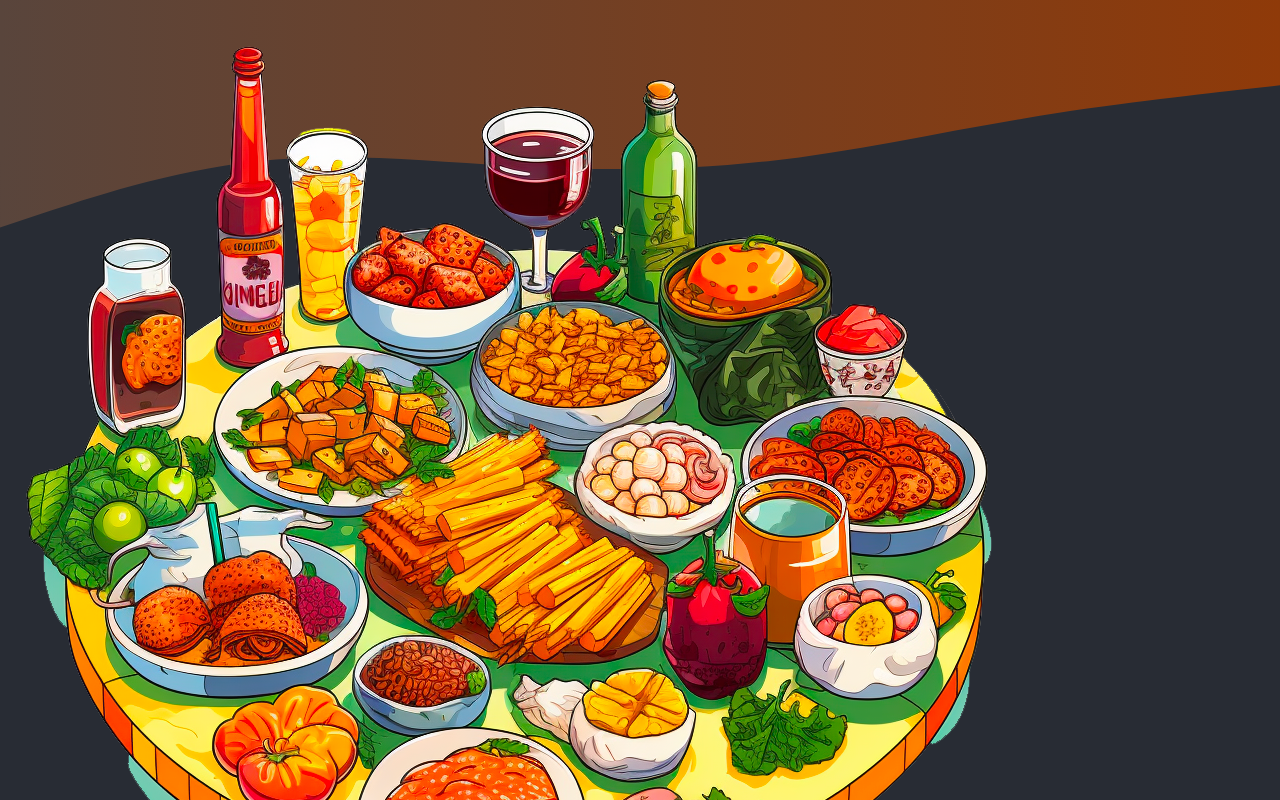
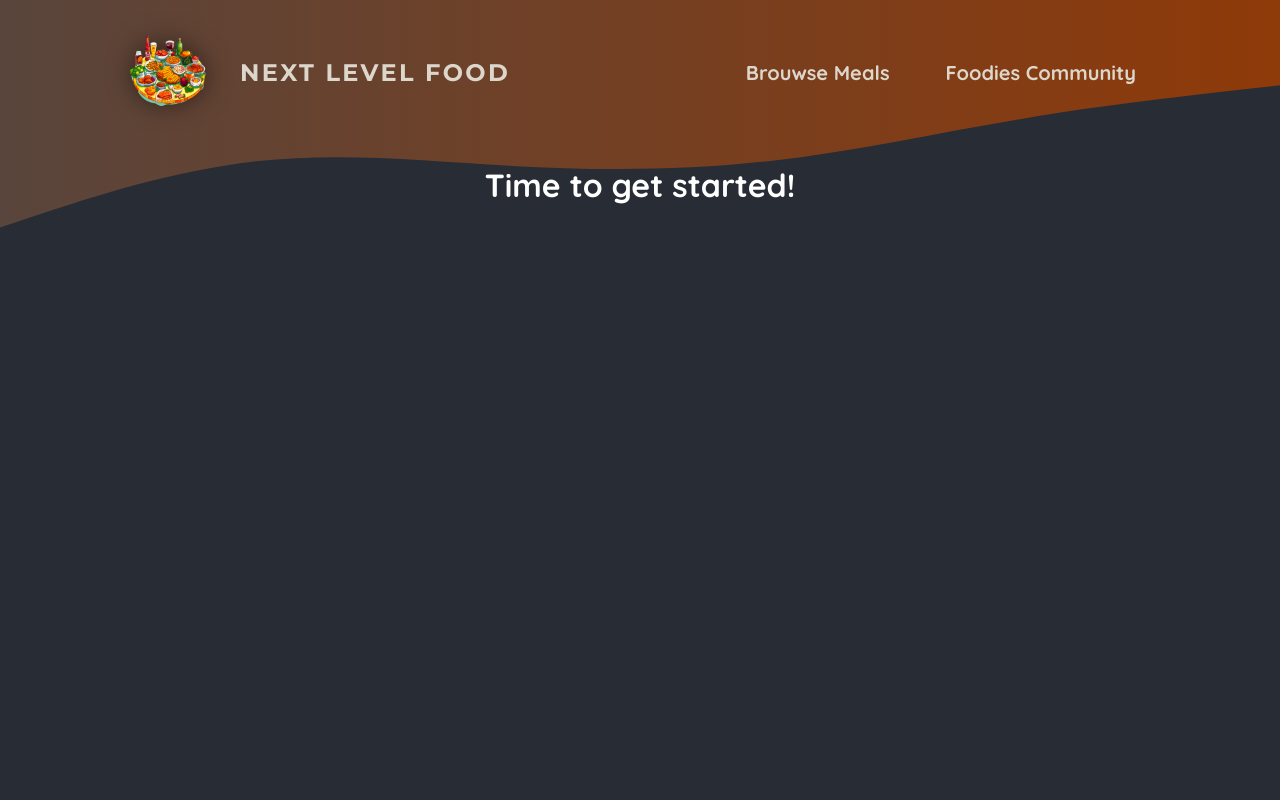
Before and after one commit to hessamimen/foodies_nextJs_app, a Next.js app: page / in a window 1280 px wide. Shown: the top 800 px of the page. Built offline with nearby package versions, Linux system fonts and the light colour scheme.

Commit message:
style: the Main Header component is styled

```diff
--- a/components/MainHeader.jsx
+++ b/components/MainHeader.jsx
@@ -1,16 +1,16 @@
 import Link from "next/link";
+import classes from "./styles.module.css";
 
 import logoImg from "@/assets/logo.png"; //wehn importing image like this it returns an object that we should use the src key in src props
 
 function MainHeader() {
-  console.log(logoImg.src);
   return (
-    <header>
-      <Link href="/">
+    <header className={classes.header}>
+      <Link href="/" className={classes.logo}>
         <img src={logoImg.src} alt="A plate with food on it" />
         Next Level Food
       </Link>
-      <nav>
+      <nav className={classes.nav}>
         <ul>
           <li>
             <Link href="/meals">Brouwse Meals</Link>
--- /dev/null
+++ b/components/styles.module.css
@@ -0,0 +1,67 @@
+.header {
+  display: flex;
+  justify-content: space-between;
+  align-items: center;
+  padding: 2rem 1rem;
+}
+
+@media (min-width: 768px) {
+  .header {
+    padding: 2rem 10%;
+  }
+}
+
+.nav ul {
+  list-style: none;
+  margin: 0;
+  padding: 0;
+  display: flex;
+  gap: 1.5rem;
+  /* font-family: 'Montserrat', sans-serif; */
+  font-size: 1.25rem;
+}
+
+.nav a {
+  text-decoration: none;
+  color: #ddd6cb;
+  font-weight: bold;
+  padding: 0.5rem 1rem;
+  border-radius: 0.5rem;
+}
+
+.nav a:hover,
+.nav a:active {
+  background: linear-gradient(90deg, #ff8a05, #f9b331);
+  background-clip: text;
+  -webkit-background-clip: text;
+  -webkit-text-fill-color: transparent;
+  text-shadow: 0 0 18px rgba(248, 190, 42, 0.8);
+}
+
+.active {
+  background: linear-gradient(90deg, #ff8a05, #f9b331);
+  background-clip: text;
+  -webkit-background-clip: text;
+  -webkit-text-fill-color: transparent;
+}
+
+.logo {
+  display: flex;
+  align-items: center;
+  justify-content: center;
+  gap: 2rem;
+  text-decoration: none;
+  color: #ddd6cb;
+  font-weight: bold;
+  font-family: "Montserrat", sans-serif;
+  letter-spacing: 0.15rem;
+  text-transform: uppercase;
+  font-size: 1.5rem;
+}
+
+.logo img {
+  width: 5rem;
+  height: 5rem;
+  object-fit: contain;
+  filter: drop-shadow(0 0 0.75rem rgba(0, 0, 0, 0.5));
+}
```
